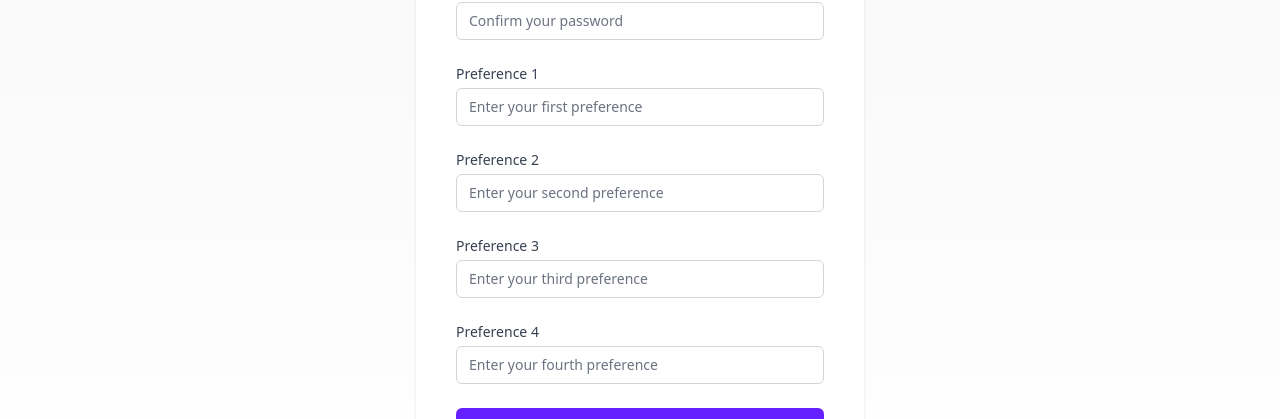
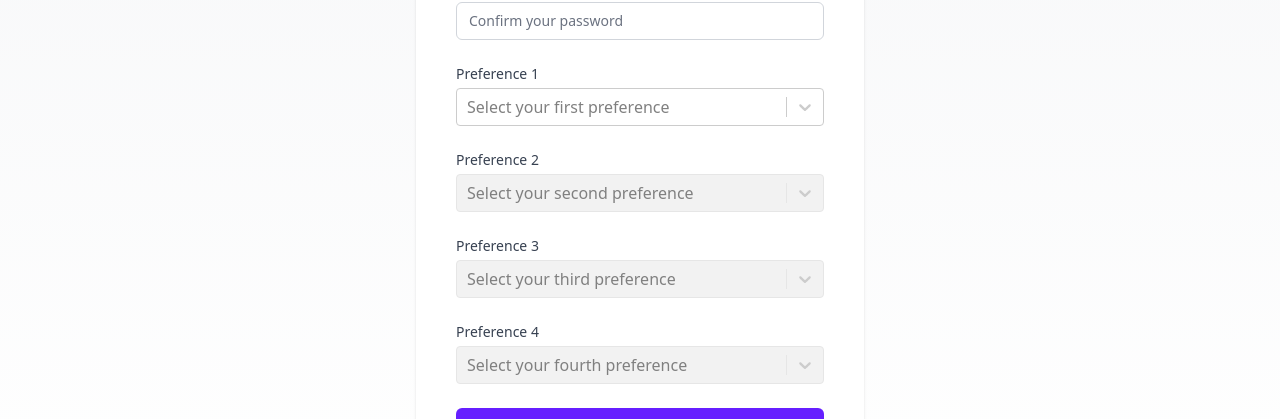
Before and after one commit to Scoolai/Quamble, a React (Vite) app: page /signup in a window 1280 px wide. Shown: the part 524-943 px from the top of the page. Built offline with nearby package versions, Linux system fonts and the light colour scheme; no server answers.

Commit message:
Preference options added

```diff
--- a/package.json
+++ b/package.json
@@ -22,6 +22,7 @@
     "react-dom": "^18.3.1",
     "react-icons": "^5.4.0",
     "react-router-dom": "^6.28.0",
+    "react-select": "^5.10.2",
     "react-slick": "^0.30.3",
     "slick-carousel": "^1.8.1",
     "swiper": "^11.1.14",
--- a/src/components/SignUp.jsx
+++ b/src/components/SignUp.jsx
@@ -1,9 +1,21 @@
 import axios from "axios"
 import React, { useState } from "react"
 import { Link, useNavigate } from "react-router-dom"
+import Select from "react-select"
 
 // Fix: Remove trailing slash and quotes from the environment variable
 const API_BASE_URL = (import.meta.env.VITE_API_BASE_URL || "https://raj-tomar001-quamble.hf.space/").replace(/\/$/, '')
+
+const preferenceOptions = [
+    { value: "Sports", label: "Sports" },
+    { value: "Programming", label: "Programming" },
+    { value: "Music", label: "Music" },
+    { value: "Cricket", label: "Cricket" },
+    { value: "Geography", label: "Geography" },
+    { value: "History", label: "History" },
+    { value: "Science", label: "Science" },
+    { value: "Others", label: "Others" },
+]
 
 export default function SignUp() {
     const navigate = useNavigate()
@@ -88,6 +100,18 @@ export default function SignUp() {
             setLoading(false)
         }
     }
+
+    const selectedPreferences = [
+        formData.preference_1,
+        formData.preference_2,
+        formData.preference_3,
+        formData.preference_4,
+    ]
+
+    const getFilteredOptions = (excludeList) =>
+        preferenceOptions.filter(
+            opt => !excludeList.includes(opt.value)
+        )
 
     return (
         <>
@@ -205,70 +229,65 @@ export default function SignUp() {
 
                             {/* Preferences */}
                             <div>
-                                <label htmlFor="preference_1" className="block text-sm font-medium text-gray-700">
+                                <label className="block text-sm font-medium text-gray-700">
                                     Preference 1
                                 </label>
                                 <div className="mt-1">
-                                    <input
-                                        id="preference_1"
+                                    <Select
                                         name="preference_1"
-                                        type="text"
-                                        required
-                                        value={formData.preference_1}
-                                        onChange={handleChange}
-                                        className="appearance-none rounded-md relative block w-full px-3 py-2 border border-gray-300 placeholder-gray-500 text-gray-900 focus:outline-none focus:ring-indigo-500 focus:border-indigo-500 focus:z-10 sm:text-sm"
-                                        placeholder="Enter your first preference"
+                                        options={getFilteredOptions([])}
+                                        value={preferenceOptions.find(opt => opt.value === formData.preference_1)}
+                                        onChange={selected => setFormData({ ...formData, preference_1: selected ? selected.value : "" })}
+                                        isSearchable
+                                        placeholder="Select your first preference"
                                     />
                                 </div>
                             </div>
-
                             <div>
-                                <label htmlFor="preference_2" className="block text-sm font-medium text-gray-700">
+                                <label className="block text-sm font-medium text-gray-700">
                                     Preference 2
                                 </label>
                                 <div className="mt-1">
-                                    <input
-                                        id="preference_2"
+                                    <Select
                                         name="preference_2"
-                                        type="text"
-                                        value={formData.preference_2}
-                                        onChange={handleChange}
-                                        className="appearance-none rounded-md relative block w-full px-3 py-2 border border-gray-300 placeholder-gray-500 text-gray-900 focus:outline-none focus:ring-indigo-500 focus:border-indigo-500 focus:z-10 sm:text-sm"
-                                        placeholder="Enter your second preference"
+                                        options={getFilteredOptions([formData.preference_1])}
+                                        value={preferenceOptions.find(opt => opt.value === formData.preference_2)}
+                                        onChange={selected => setFormData({ ...formData, preference_2: selected ? selected.value : "" })}
+                                        isSearchable
+                                        placeholder="Select your second preference"
+                                        isDisabled={!formData.preference_1}
                                     />
                                 </div>
                             </div>
-
                             <div>
-                                <label htmlFor="preference_3" className="block text-sm font-medium text-gray-700">
+                                <label className="block text-sm font-medium text-gray-700">
                                     Preference 3
                                 </label>
                                 <div className="mt-1">
-                                    <input
-                                        id="preference_3"
+                                    <Select
                                         name="preference_3"
-                                        type="text"
-                                        value={formData.preference_3}
-                                        onChange={handleChange}
-                                        className="appearance-none rounded-md relative block w-full px-3 py-2 border border-gray-300 placeholder-gray-500 text-gray-900 focus:outline-none focus:ring-indigo-500 focus:border-indigo-500 focus:z-10 sm:text-sm"
-                                        placeholder="Enter your third preference"
+                                        options={getFilteredOptions([formData.preference_1, formData.preference_2])}
+                                        value={preferenceOptions.find(opt => opt.value === formData.preference_3)}
+                                        onChange={selected => setFormData({ ...formData, preference_3: selected ? selected.value : "" })}
+                                        isSearchable
+                                        placeholder="Select your third preference"
+                                        isDisabled={!formData.preference_2}
                                     />
                                 </div>
                             </div>
-
                             <div>
-                                <label htmlFor="preference_4" className="block text-sm font-medium text-gray-700">
+                                <label className="block text-sm font-medium text-gray-700">
                                     Preference 4
                                 </label>
                                 <div className="mt-1">
-                                    <input
-                                        id="preference_4"
+                                    <Select
                                         name="preference_4"
-                                        type="text"
-                                        value={formData.preference_4}
-                                        onChange={handleChange}
-                                        className="appearance-none rounded-md relative block w-full px-3 py-2 border border-gray-300 placeholder-gray-500 text-gray-900 focus:outline-none focus:ring-indigo-500 focus:border-indigo-500 focus:z-10 sm:text-sm"
-                                        placeholder="Enter your fourth preference"
+                                        options={getFilteredOptions([formData.preference_1, formData.preference_2, formData.preference_3])}
+                                        value={preferenceOptions.find(opt => opt.value === formData.preference_4)}
+                                        onChange={selected => setFormData({ ...formData, preference_4: selected ? selected.value : "" })}
+                                        isSearchable
+                                        placeholder="Select your fourth preference"
+                                        isDisabled={!formData.preference_3}
                                     />
                                 </div>
                             </div>
```
Also changed, not shown: 1 other file (tests, documents, lock files or other folders).
